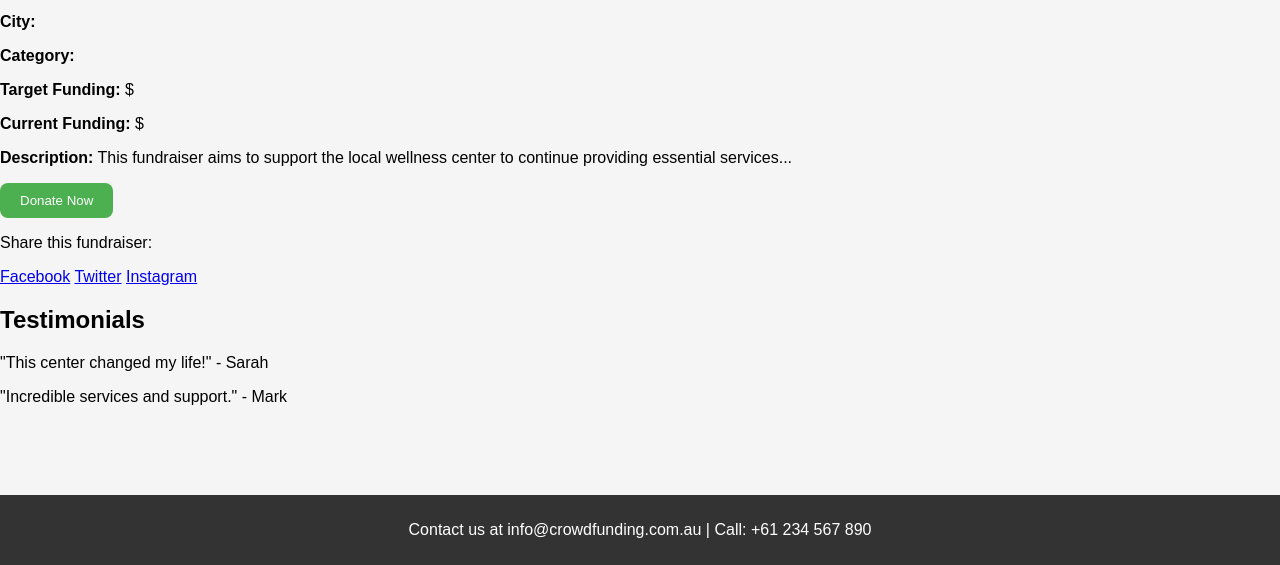
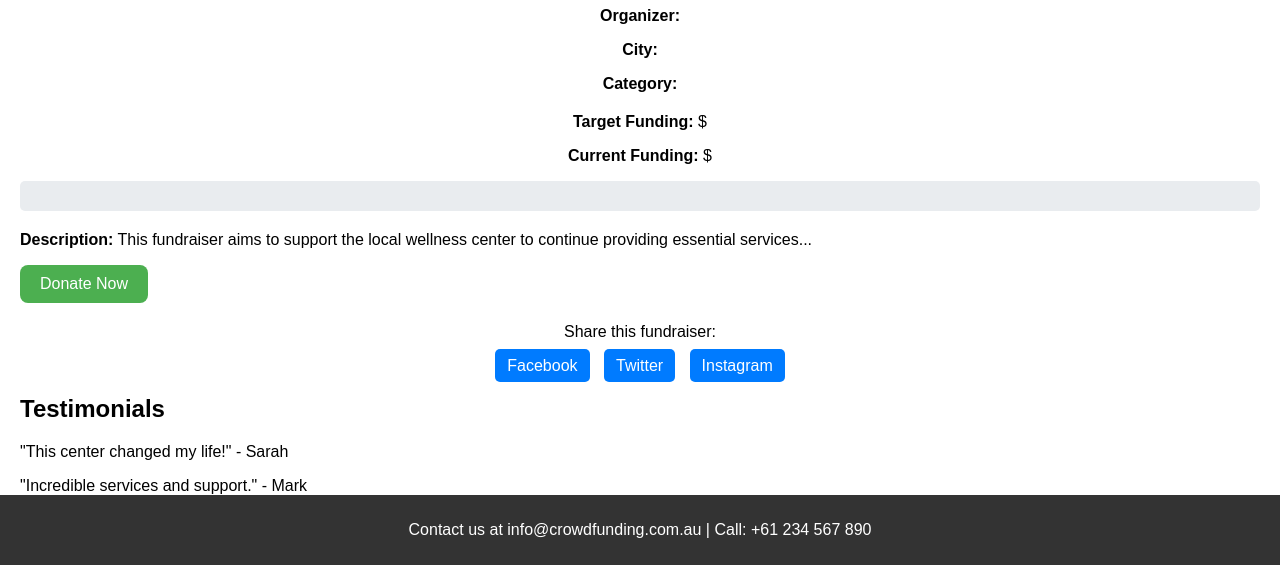
Before and after one commit to MahelaG/Mahela-WebDevelopment2-A3, a plain HTML site: page MahelaA2-clientside/fundraiser.html in a window 1280 px wide. Shown: the part 235-800 px from the top of the page. Drawn offline with Linux system fonts and the light colour scheme.

Commit message:
ninth commit

```diff
--- a/MahelaA2-clientside/styles.css
+++ b/MahelaA2-clientside/styles.css
@@ -103,3 +103,66 @@ button {
 button:hover {
     background-color: #45a049;
 }
+div {
+    margin: 0.5rem 0;
+}
+.container {
+    background-color: #fff;
+    border-radius: 8px;
+    padding: 20px;
+    box-shadow: 0 2px 4px rgba(0, 0, 0, 0.1);
+}
+
+.fundraiser-header {
+    text-align: center;
+}
+
+.progress-section {
+    margin: 20px 0;
+    text-align: center;
+}
+
+.progress-bar {
+    background-color: #e9ecef;
+    border-radius: 5px;
+    overflow: hidden;
+    height: 30px;
+}
+
+#progress {
+    background-color: #28a745;
+    height: 100%;
+    width: 0%; /* Will be updated with JavaScript */
+}
+
+button {
+    background-color: #007bff;
+    color: white;
+    border: none;
+    border-radius: 5px;
+    padding: 10px 20px;
+    cursor: pointer;
+    font-size: 16px;
+}
+
+button:hover {
+    background-color: #0056b3;
+}
+
+.share-section {
+    text-align: center;
+    margin: 20px 0;
+}
+
+.share-button {
+    background-color: #007bff;
+    color: white;
+    padding: 8px 12px;
+    border-radius: 5px;
+    margin: 5px;
+    text-decoration: none;
+}
+
+.share-button:hover {
+    background-color: #0056b3;
+}
```
